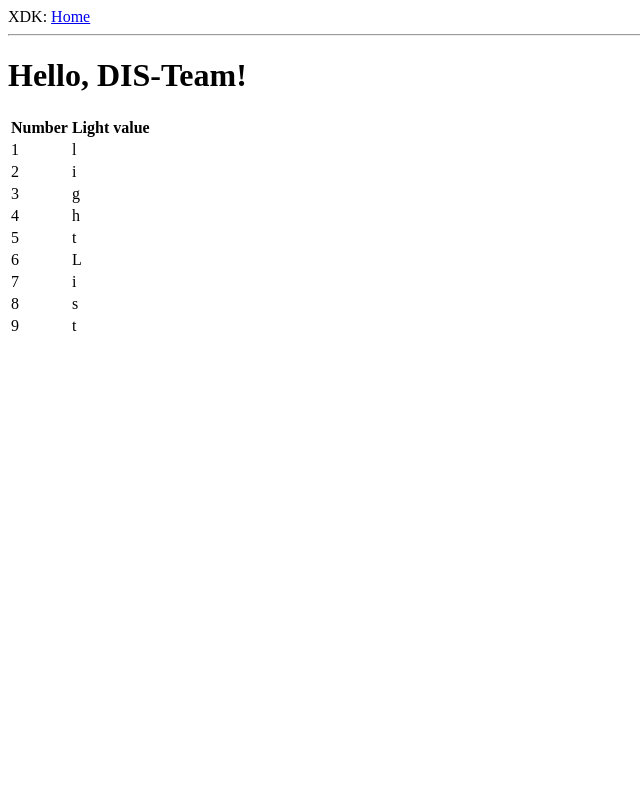
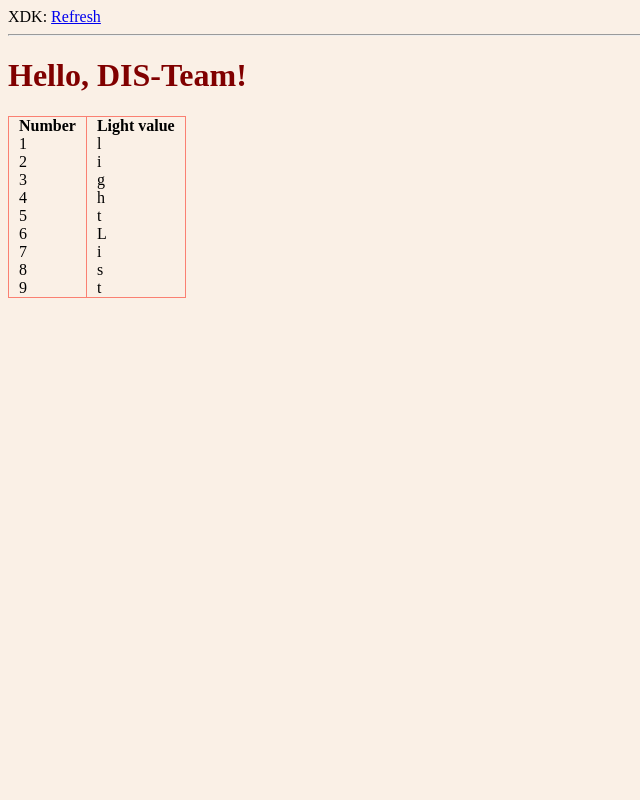
Before and after one commit to kequach/PrintXDKRequest, a Flask app: page / in a window 1280 px wide. Shown: the whole page, without its empty margins (0-640 px from the left). Run offline with Flask 2, Linux system fonts and the light colour scheme.

Commit message:
add basic styling

```diff
--- a/templates/base.html
+++ b/templates/base.html
@@ -2,10 +2,35 @@
 
 <head>
     <title>XDK light</title>
+    <style>
+        body {
+            background-color: linen;
+        }
+
+        h1 {
+            color: maroon;
+        }
+
+        table {
+            border-collapse: collapse;
+            border: 1px solid salmon;
+        }
+
+        tr {
+            border: none;
+        }
+
+        td,
+        th {
+            padding: 0 10 0 10;
+            border-right: solid 1px salmon;
+            border-left: solid 1px salmon;
+        }
+    </style>
 </head>
 
 <body>
-    <div>XDK: <a href="/index">Home</a></div>
+    <div>XDK: <a href="/">Refresh</a></div>
     <hr> {% block content %}{% endblock %}
 </body>
 
```
